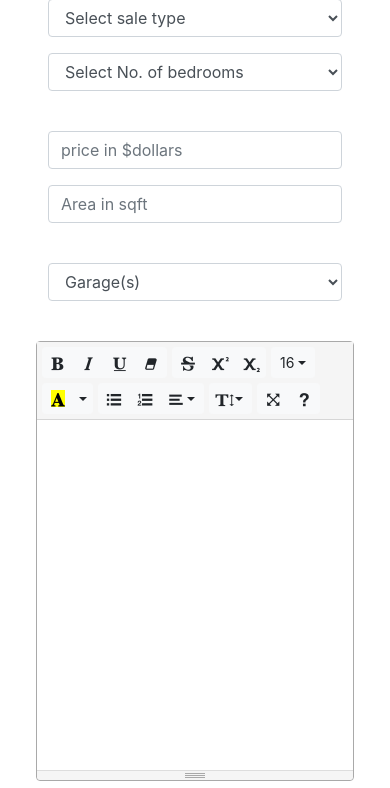
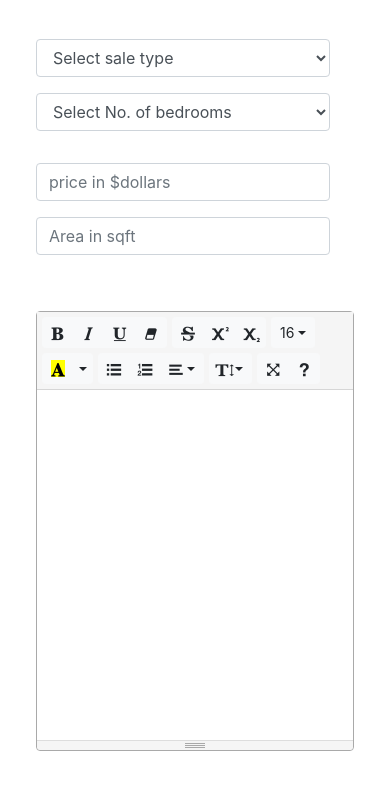
Before and after one commit to nebstarmalala/sensiveproperties, a PHP site: page /admin/addproperty.php in a window 390 px wide. Shown: the part 786-1574 px from the top of the page. Run offline with PHP 8.4, Linux system fonts and the light colour scheme; some libraries are stand-ins or nearby versions.

Commit message:
add row bootsrap

```diff
--- a/admin/addproperty.php
+++ b/admin/addproperty.php
@@ -152,7 +152,7 @@
                             <li class="breadcrumb-item active">Add Property</li>
                         </ol>
                     <form  method="post" action="addproperty.php" enctype="multipart/form-data">
-                    <div class="form-group col-md-12">
+                    <div class="row form-group col-md-12">
                         <div class="form-group col-md-6">
                             <input type="text" id="title" class="form-control"  name="title" placeholder="title of property">
                         </div>
@@ -183,7 +183,8 @@
                             </div>
 
                         </div>
-                        <div class="form-group col-md-12" >
+                        <br>
+                        <div class="row form-group col-md-12" >
                             <div  class="form-group col-md-6">
                                 <select class="form-control" name="sale_type">
                                     <option value="">Select sale type</option>
@@ -203,8 +204,7 @@
                                 </select>
                             </div>
                         </div>
-                        <br>
-                        <div  class="form-group col-md-12">
+                        <div  class="row form-group col-md-12">
 
                             <div class="form-group col-md-6">
                                 <input type="text" class="form-control" name="price" id="currency-field" pattern="^\$\d{1,3}(,\d{3})*(\.\d+)?$" value="" data-type="currency" placeholder="price in $dollars">
@@ -214,18 +214,6 @@
                                 <input type="number" class="form-control" name="area" placeholder="Area in sqft">
                             </div>
 
-                        </div>
-                        <br>
-                        <div class="form-group col-md-12">
-                            <div  class="form-group col-md-6">
-                                <select class="form-control" name="garage">
-                                    <option value="">Garage(s)</option>
-                                    <option value="1">1 Garage</option>
-                                    <option value="2">2 Garages</option>
-                                    <option value="3">3 Garages</option>
-                                    <option value="4">4 Garages</option>
-                                </select>
-                            </div>
                         </div>
                         <br>
                         <div class="form-group col-md-12" >
```
